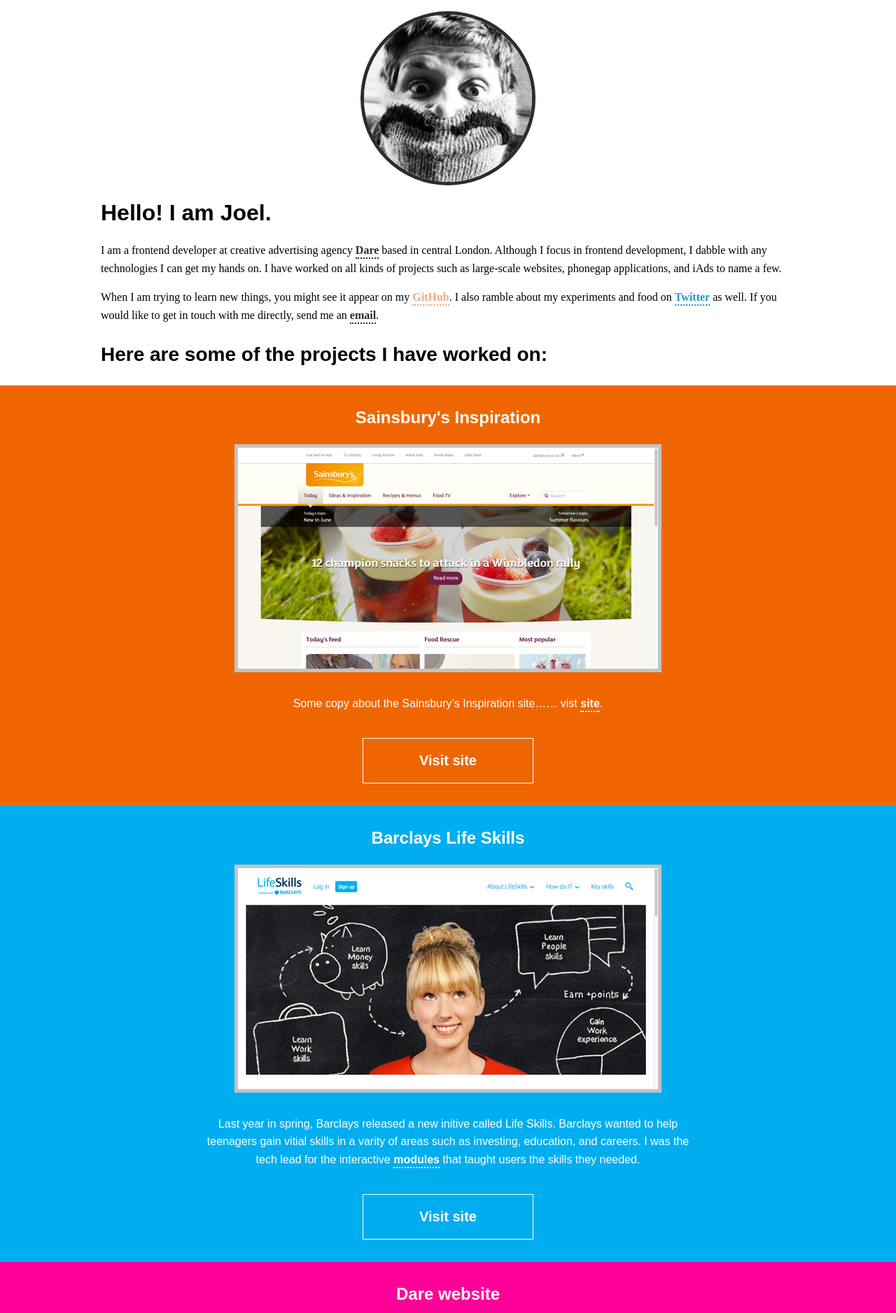
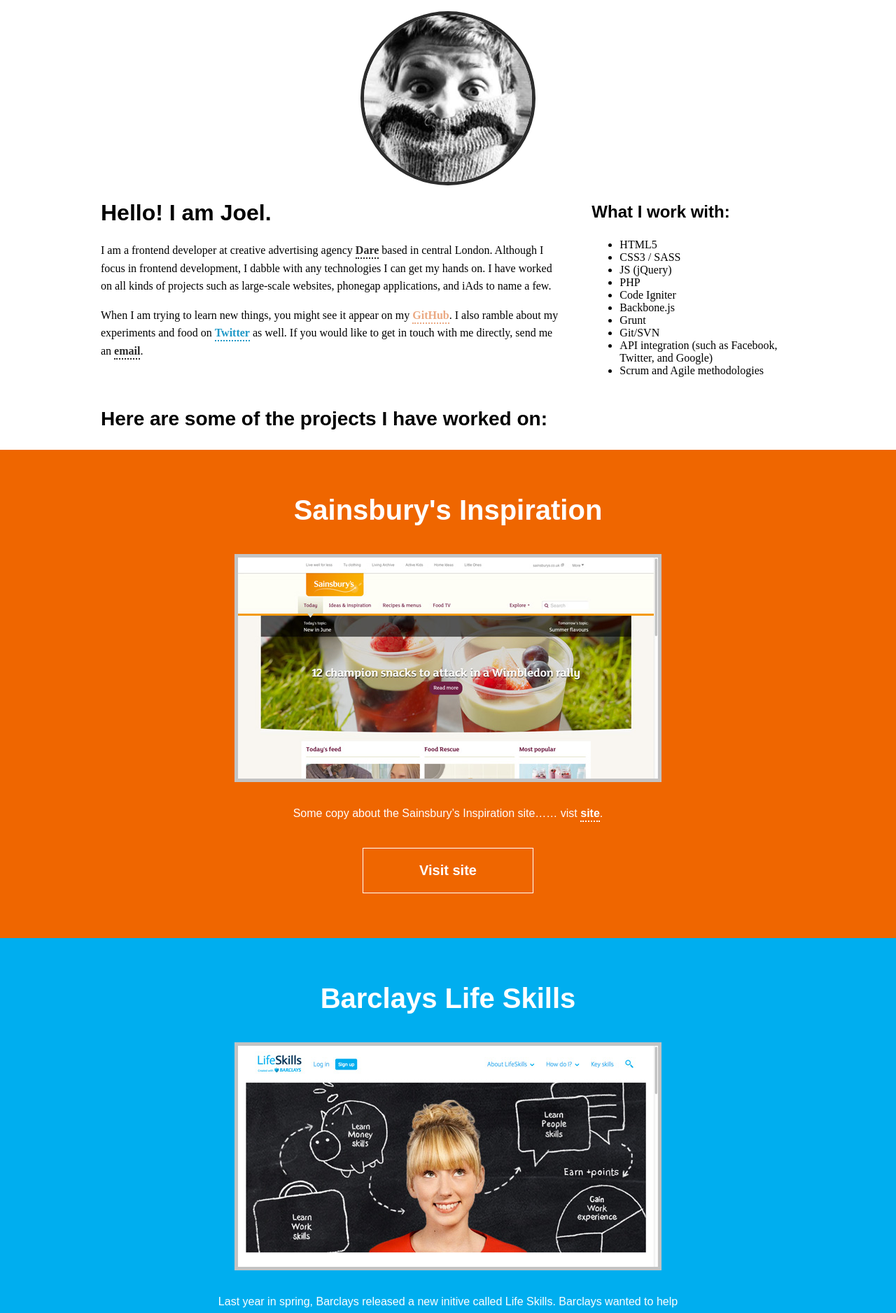
Before and after one commit to joelcarr/joelcarr.co.uk, a Jekyll site: the page built from index.html, in a window 1280 px wide. Shown: the top 1877 px of the page at 70% size. Built offline with Jekyll 4.4.1, drawn with Linux system fonts in a browser that asks for light colours; some web fonts are replaced.

Commit message:
added james design amends. added a skills list

```diff
--- a/assets/scss/_cpt-projects.scss
+++ b/assets/scss/_cpt-projects.scss
@@ -43,7 +43,7 @@
     .project {
         display: block;
         height: 100%;
-        padding:  2em 1em;
+        padding:  4em 1em;
         position: relative;
 
         text-align: center;
@@ -51,6 +51,7 @@
 
     .project-title {
         margin-top: 0;
+        font-size: 2.5em;
     }
 
     .project-image {
--- a/index.html
+++ b/index.html
@@ -5,10 +5,39 @@
 <div class="home">
 
     <header class="introduction container">
+
         <img src="/assets/imgs/me_250x250.jpg" alt="" class="introduction-headshot">
-        <h1>Hello! I am Joel.</h1>
-        <p>I am a frontend developer at creative advertising agency <a href="//thisisdare.com/">Dare</a> based in central London. Although I focus in frontend development, I dabble with any technologies I can get my hands on. I have worked on all kinds of projects such as large-scale websites, phonegap applications, and iAds to name a few.</p>
-        <p>When I am trying to learn new things, you might see it appear on my <a href="http://www.github.com/joelcarr" class="github">GitHub</a>. I also ramble about my experiments and food on <a href="http://twitter.com/joelcarr" class="twitter">Twitter</a> as well. If you would like to get in touch with me directly, send me an <a href="mailto:joel.ben.carr@gmail.com">email</a>.</p>
+
+        <div class="row">
+
+            <div class="introduction-myself col-8">
+
+                <h1>Hello! I am Joel.</h1>
+
+                <p>I am a frontend developer at creative advertising agency <a href="//thisisdare.com/">Dare</a> based in central London. Although I focus in frontend development, I dabble with any technologies I can get my hands on. I have worked on all kinds of projects such as large-scale websites, phonegap applications, and iAds to name a few.</p>
+
+                <p>When I am trying to learn new things, you might see it appear on my <a href="http://www.github.com/joelcarr" class="github">GitHub</a>. I also ramble about my experiments and food on <a href="http://twitter.com/joelcarr" class="twitter">Twitter</a> as well. If you would like to get in touch with me directly, send me an <a href="mailto:joel.ben.carr@gmail.com">email</a>.</p>
+
+            </div>
+
+            <div class="intoduction-myskills col-4">
+                <h3>What I work with:</h3>
+                <ul class="list-skills">
+                    <li>HTML5</li>
+                    <li>CSS3 / SASS</li>
+                    <li>JS (jQuery)</li>
+                    <li>PHP</li>
+                    <li>Code Igniter</li>
+                    <li>Backbone.js</li>
+                    <li>Grunt</li>
+                    <li>Git/SVN</li>
+                    <li>API integration (such as Facebook, Twitter, and Google)</li>
+                    <li>Scrum and Agile methodologies</li>
+                </ul>
+            </div>
+
+        </div>
+
     </header>
 
     <section class="projects">
```
Also changed, not shown: assets/scss/_app.scss (+16 -0 lines), assets/scss/_layout.scss (+29 -0 lines), assets/css/main.css.
